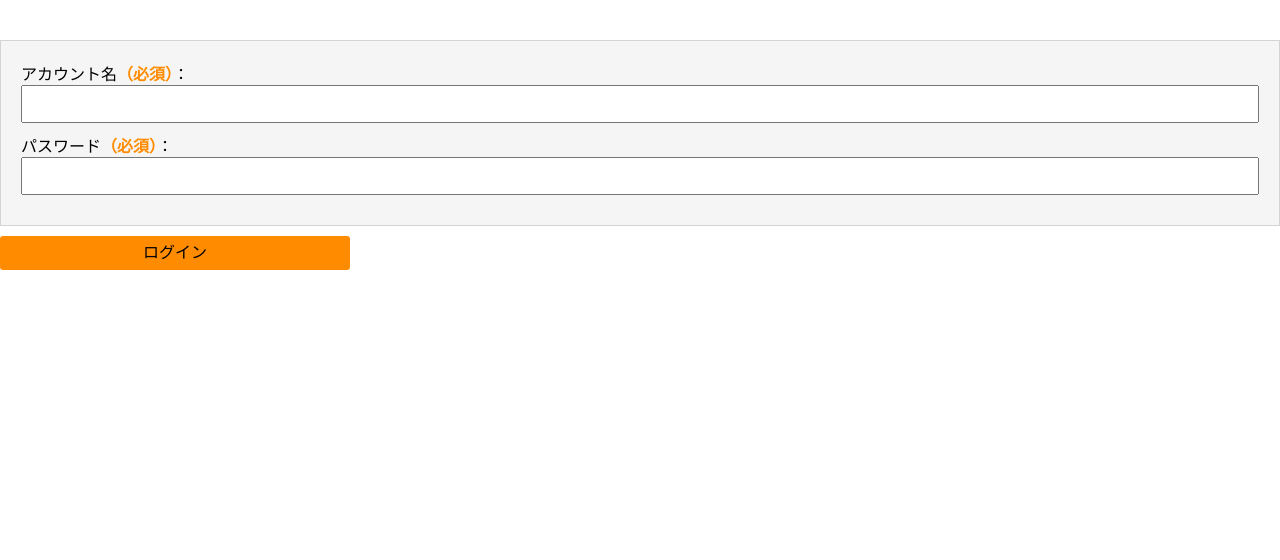
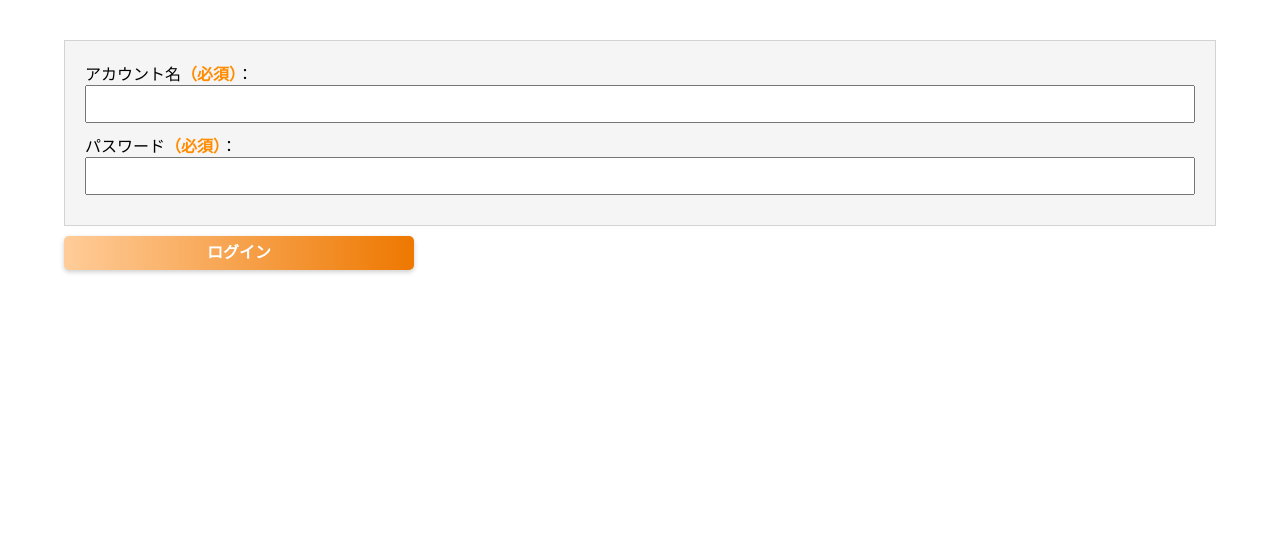
Before and after one commit to harukin110/HAGUKI_Ticket, a Flask app: page /staff_staff_login in a window 1280 px wide. Shown: the part 97-657 px from the top of the page. Run offline with Flask 3, Linux system fonts and the light colour scheme.

Commit message:
css final

```diff
--- a/flask_app/static/css/common/base.css
+++ b/flask_app/static/css/common/base.css
@@ -83,6 +83,7 @@ header img:hover {
 	box-shadow: 0 2px 5px rgba(0, 0, 0, .2);
 	max-width: 100%;
 	margin: auto;
+	opacity: 0.5;
 }
 
 /* --------------------------------------------------
@@ -98,8 +99,9 @@ nav {
 * メインコンテンツ領域
 ---------- */
 main {
-	width: 100%;
+	width: 90%;
 	padding-bottom: 40px; /* フッターの長さ分 画面下端に余白を設ける */
+	margin: auto;
 }
 
 main h1 {
--- a/flask_app/static/css/common/button.css
+++ b/flask_app/static/css/common/button.css
@@ -30,18 +30,25 @@ input[type="button"]:hover {
 }
 
 input[type="submit"] {
-	padding: 5px;
-	margin-bottom: 5px;
-	border: none;
-	border-radius: 3px;
-	background-color: #dcdcdc;
-	display: inline-block;
+	display: block;
+	text-decoration: none;
+	width: 120px;
+	font-weight: bold;
+	border: 0px solid #27acd9;
+	background-image: linear-gradient(to right, #FFCC99 0%, #ee7800 100%);
+	box-shadow: 0 2px 5px rgba(0, 0, 0, .2);
+	-webkit-box-shadow: 0 2px 5px rgba(0, 0, 0, .2);
+	color: #fff;
+	border-radius:5px;
+	transition: 0.4s;
 }
 
 /* マウスオーバー時（マウスポインタが乗ったとき） */
 input[type="submit"]:hover {
 	color: white;
-	background-color: #4e454a;
+	background-image: linear-gradient(to right, #FFCC99 0%, #ee7800 100%);
+	opacity: 0.5;
+	cursor: pointer;
 }
 
 /* --------------------------------------------------
--- a/flask_app/static/css/common/list.css
+++ b/flask_app/static/css/common/list.css
@@ -6,6 +6,7 @@
 ul,
 ol {
 	padding-left: 20px;
+
 }
 
 /* 一覧画面の列幅の設定
--- a/flask_app/static/css/common/table.css
+++ b/flask_app/static/css/common/table.css
@@ -11,6 +11,7 @@
 	border: solid 1px black;
 	table-layout: fixed;
 	word-break: break-all;
+	margin: auto;
 }
 
 #list_area th {
```
